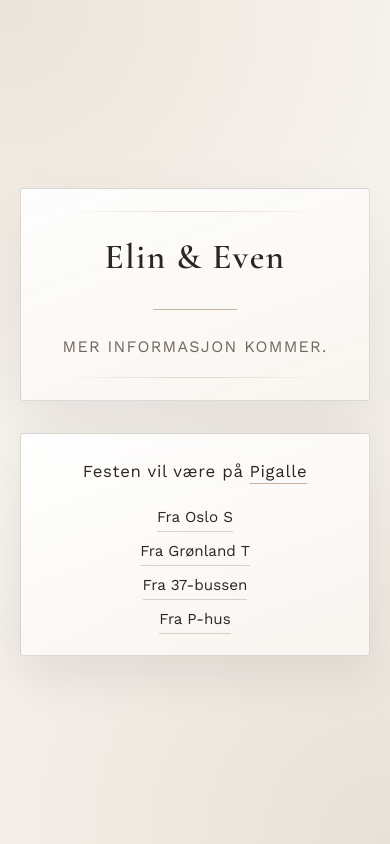
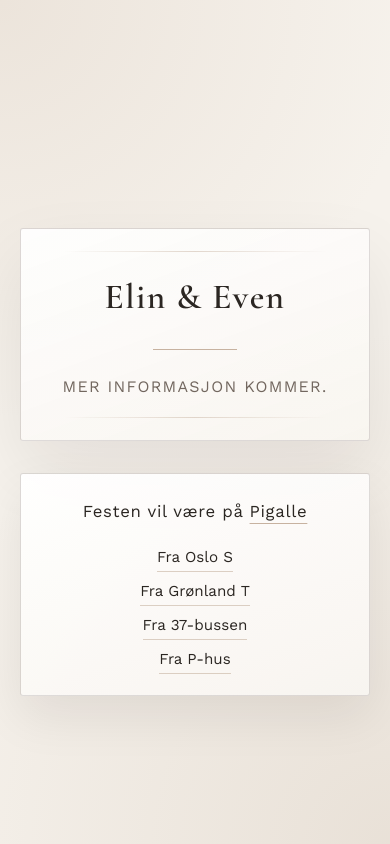
Before and after one commit to datagreier2/elinogeven, a React (Vite) app: page / in a window 390 px wide. Built offline with nearby package versions, Linux system fonts and the light colour scheme.

Commit message:
mobile view breakpoint improvement

```diff
--- a/src/App.css
+++ b/src/App.css
@@ -21,3 +21,9 @@
   position: relative;
   z-index: 1;
 }
+
+@media (max-width: 520px) {
+  .app {
+    padding-top: 80px;
+  }
+}
```
